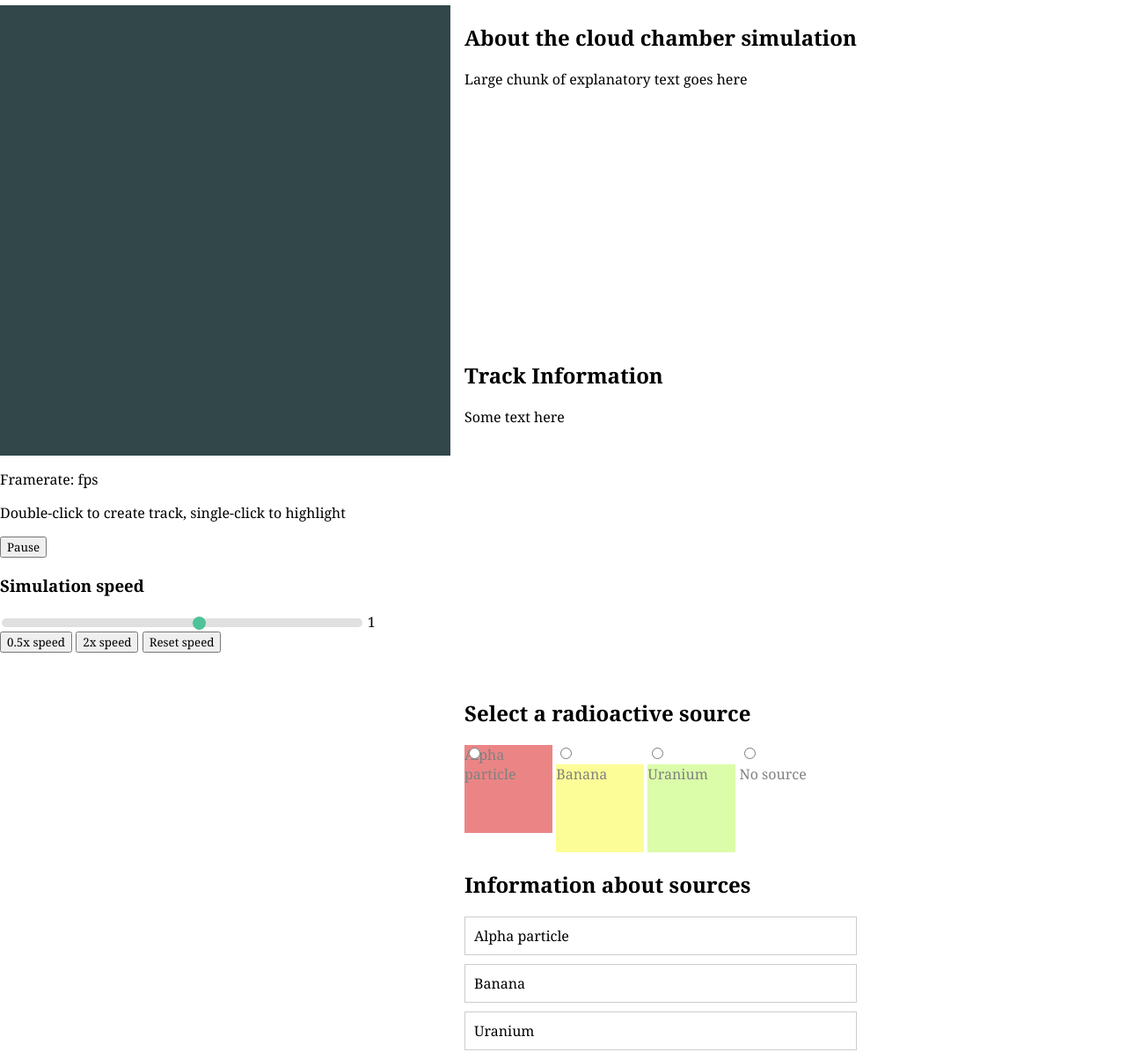
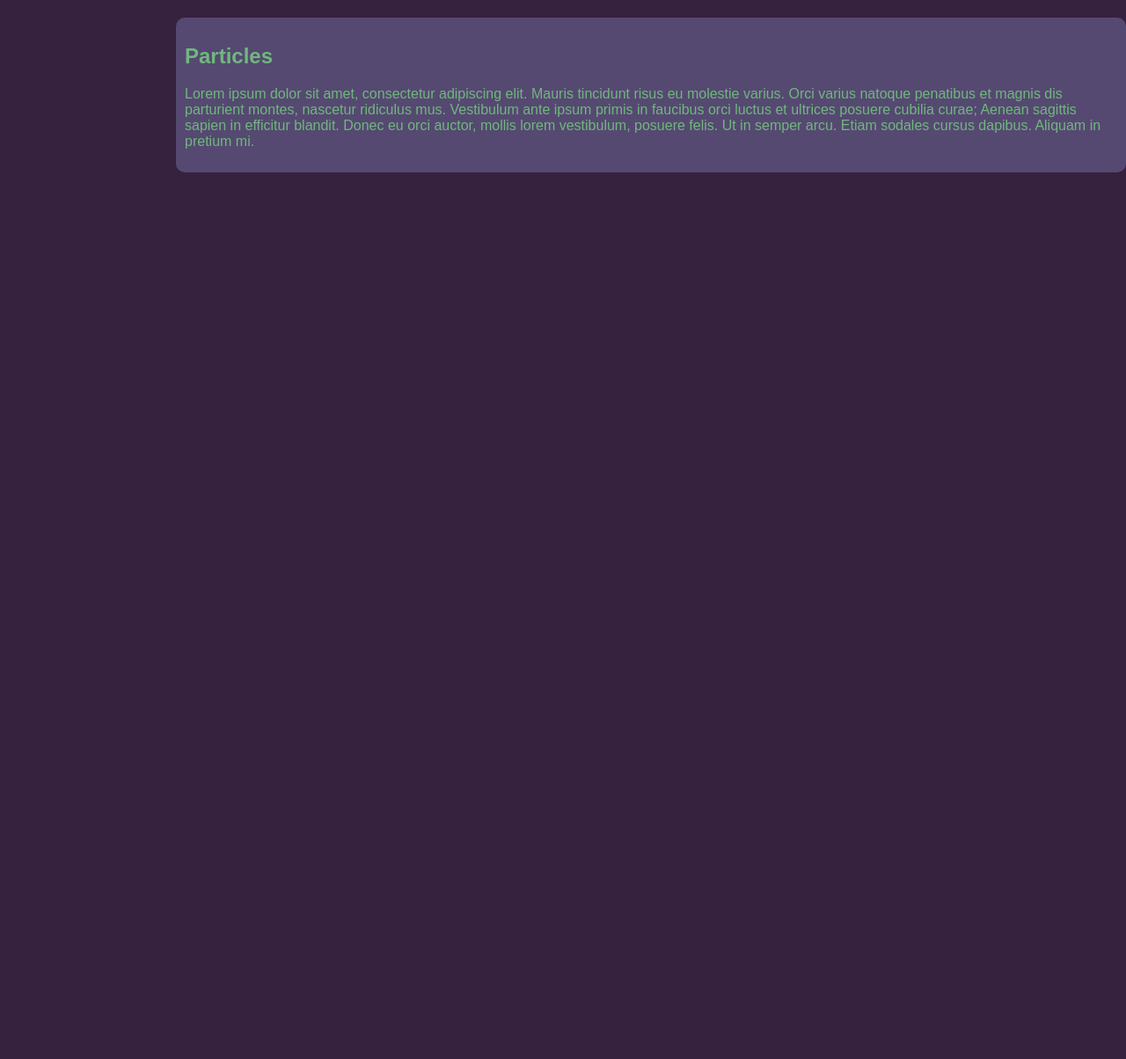
Before and after one commit to JamesMax314/Cloud_Chamber_2_Electric_Boogaloo, a plain HTML site: page ui/index.html in a window 1280 px wide. Shown: the part 80-1284 px from the top of the page at 88% size. After the commit the page ends 800 px from the top, so only its background shows below. Drawn offline with Linux system fonts and the light colour scheme; a script that the page names is missing.

Commit message:
New CSS structure and colours

```diff
--- a/ui/index.html
+++ b/ui/index.html
@@ -23,86 +23,10 @@
         <div id="header">
             <h1>Cloud Chamber</h1>
         </div>
-        <div id="wrapper">
-            <div id="box1">
-            <canvas class="emscripten" id="canvas" height="512" width="512" oncontextmenu="event.preventDefault()"></canvas>
-                <script type='text/javascript'>
+	    <div id="trackerBox">
+	        <h2>Particles</h2>
+	        <p id="trackTextBoxContent">Lorem ipsum dolor sit amet, consectetur adipiscing elit. Mauris tincidunt risus eu molestie varius. Orci varius natoque penatibus et magnis dis parturient montes, nascetur ridiculus mus. Vestibulum ante ipsum primis in faucibus orci luctus et ultrices posuere cubilia curae; Aenean sagittis sapien in efficitur blandit. Donec eu orci auctor, mollis lorem vestibulum, posuere felis. Ut in semper arcu. Etiam sodales cursus dapibus. Aliquam in pretium mi. </p>
+            </div>
 
-                    var Module =
-                        {
-                            canvas: (function() {
-                                var canvas = document.getElementById('canvas');
-                                canvas.addEventListener("webglcontextlost", function(e) { alert('WebGL context lost. You will need to reload the page.'); e.preventDefault(); }, false);
-
-                                return canvas;
-                            })()
-                        };
-
-                </script>
-            <p>Framerate: <span id="fps"></span>fps</p>
-            <p>Double-click to create track, single-click to highlight</p>
-            <p>
-                <button type="button" name="PlayPause" id="PlayPause">Pause</button>
-                <div>
-                    <h3>Simulation speed</h3>
-                    <form name="speedSlider" oninput="speedValue.value = speed.valueAsNumber">
-                        <input type="range" min="-10" max="10" step="0.1" value="1" class="slider" name="speedSlider" id="speed">
-                        <output name="speedValue" for="speed" id="speedBox">1</output>
-                    </form>
-                </div>
-                <button type="button" id="SlowDown">0.5x speed</button>
-                <button type="button" id="Speedup">2x speed</button>
-                <button type="button" id="ResetSpeed">Reset speed</button>
-            </p>
-            </div>
-            <div id="box2">
-                <h2>About the cloud chamber simulation</h2>
-                <p>Large chunk of explanatory text goes here</p>
-            </div>
-	    <div id="trackTextBox">
-	        <h2>Track Information</h2>
-	        <p id="trackTextBoxContent">Some text here</p>
-            </div>
-            <div id="box3">
-                <h2>Select a radioactive source</h2>
-                <form id="particle-selector">
-                    <input type="radio" id="alpha" name="particle" value="alpha"/>
-                    <label class="selector alpha" for="alpha">Alpha particle</label>
-
-                    <input type="radio" id="banana" name="particle" value="banana"/>
-                    <label class="selector banana" for="banana">Banana</label>
-
-                    <input type="radio" id="uranium" name="particle" value="uranium"/>
-                    <label class="selector uranium" for="uranium">Uranium</label>
-
-                    <input type="radio" id="NoSource" name="particle" value="No source"/>
-                    <label class="selector NoSource" for="NoSource">No source</label>
-                </form>
-
-                <h2>Information about sources</h2>
-                <div class="expand-wrapper">
-                    <input type="checkbox" id="alphaInfo" class="expand-input"/>
-                    <label class="expand-label" for="alphaInfo">Alpha particle</label>
-                    <div class="expand-content">
-                        Information about alpha particle here
-                    </div>
-                </div>
-                <div class="expand-wrapper">
-                    <input type="checkbox" id="bananaInfo" class="expand-input"/>
-                    <label class="expand-label" for="bananaInfo">Banana</label>
-                    <div class="expand-content">
-                        Information about bananas
-                    </div>
-                </div>
-                <div class="expand-wrapper">
-                    <input type="checkbox" id="uraniumInfo" class="expand-input"/>
-                    <label class="expand-label" for="uraniumInfo">Uranium</label>
-                    <div class="expand-content">
-                        Information about uranium here
-                    </div>
-                </div>
-            </div>
-        </div>
-        <img class="canvasimg" id="radioactive.png" src="radioactive.png">
     </body>
 </html>
--- a/ui/style.css
+++ b/ui/style.css
@@ -1,145 +1,24 @@
 html * {
-    font-family: Georgia, sans-serif;
+    font-family: Arial, sans-serif;
 }
 
-@media only screen and (max-width: 875px) {
+body {
+    background-color: #36213E;
 
 }
 
-.canvasimg {
-    display: none;
+#header {
+    color: #70B77E;
+    text-align: center;
 }
 
-/* Main grid for webpage layout. */
-#wrapper {
-    display: inline-grid;
-    grid-template-columns: auto auto;
-    column-gap: 1em;
-    row-gap: 1em
+#trackerBox {
+    color: #70B77E;
+    background-color: #554971;
+    position: absolute;
+    top: 100px;
+    left: 200px;
+    z-index: 2;
+    border-radius: 10px;
+    padding: 10px;
 }
-/* Manually place boxes for now. */
-#box1 {
-    grid-column-start: 1;
-    grid-column-end: 2;
-    grid-row-start: 1;
-    grid-row-end: 3;
-}
-#box2 {
-    grid-column-start: 2;
-    grid-column-end: 3;
-    grid-row-start: 1;
-    grid-row-end: 2;
-}
-#trackTextBox {
-    grid-column-start: 2;
-    grid-column-end: 3;
-    grid-row-start: 2;
-    grid-row-end: 3;
-}
-#box3 {
-    grid-column-start: 2;
-    grid-column-end: 3;
-    grid-row-start: 3;
-    grid-row-end: 4;
-}
-
-/* Add ability to style radio selector with images and animations. */
-.selector{
-    cursor: pointer;
-    background-size: contain;
-    background-repeat: no-repeat;
-    display: inline-block;
-    width: 100px;
-    height: 100px;
-    transition: all 100ms ease-in;
-    filter: brightness(1.0) grayscale(0.2) opacity(0.5);
-}
-.selector:hover{
-    filter: brightness(1.0) grayscale(0.0) opacity(0.7);
-}
-/* Put radio checkbox on top of image. */
-#particle-selector input{
-    position:absolute;
-    z-index:999;
-}
-/* Images for radioactive sources would go here. */
-.alpha{
-    background-color: red;
-}
-.banana{
-    background-color:yellow;
-}
-.uranium{
-    background-color: greenyellow;
-}
-.NoSource{
-    background-color: white;
-}
-/* Image is opaque and no filters when selected. */
-#particle-selector input:active +.selector{
-    opacity:1.0;
-}
-#particle-selector input:checked +.selector{
-    filter: none;
-}
-
-/* Hide checkbox button on boxes. */
-.expand-input{
-    display: none;
-}
-/* Style information label. */
-.expand-label{
-    display: block;
-    font-size: 16px;
-    padding: 10px;
-    border: 1px solid #ccc;
-    margin: 0 0 10px;
-}
-/* Highlight information box on hover. */
-.expand-label:hover{
-    background: #e9e9e9;
-}
-/* Keep information hidden until clicked. */
-.expand-content{
-    max-height: 0;
-    overflow: hidden;
-    padding: 0 20px;
-    transition: max-height 100ms;
-}
-/* Expand content on click. */
-.expand-input:checked ~ .expand-content{
-max-height: 1000px;
-}
-.slider{
-    -webkit-appearance: none;
-    width: 80%;
-    height: 10px;
-    border-radius: 5px;
-    background: #d3d3d3;
-    outline: none;
-    opacity: 0.7;
-    -webkit-transition: 200s;
-    transition: opacity 200ms;
-}
-
-.slider:hover {
-    opacity: 1.0;
-}
-
-.slider::-webkit-slider-thumb {
-    -webkit-appearance: none;
-    appearance: none;
-    width: 15px;
-    height: 15px;
-    border-radius: 50%;
-    background: #04AA6D;
-    cursor: pointer;
-}
-
-.slider::-moz-range-thumb {
-    width: 15px;
-    height: 15px;
-    border-radius: 50%;
-    background: #04AA6D;
-    cursor: pointer;
-}
```
